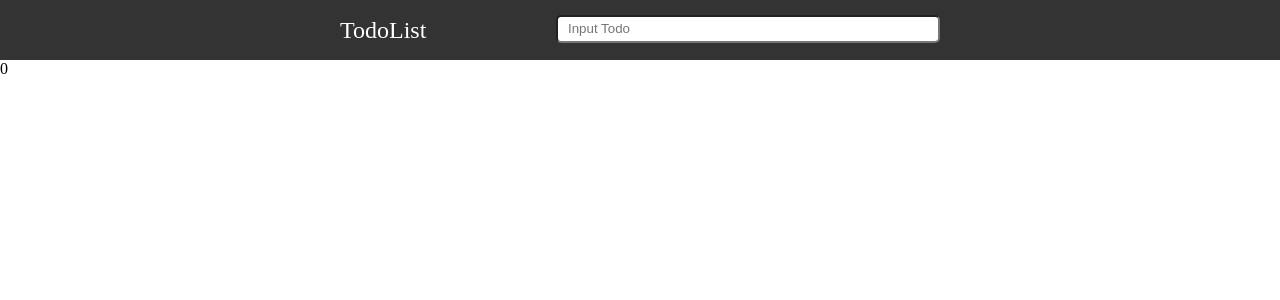
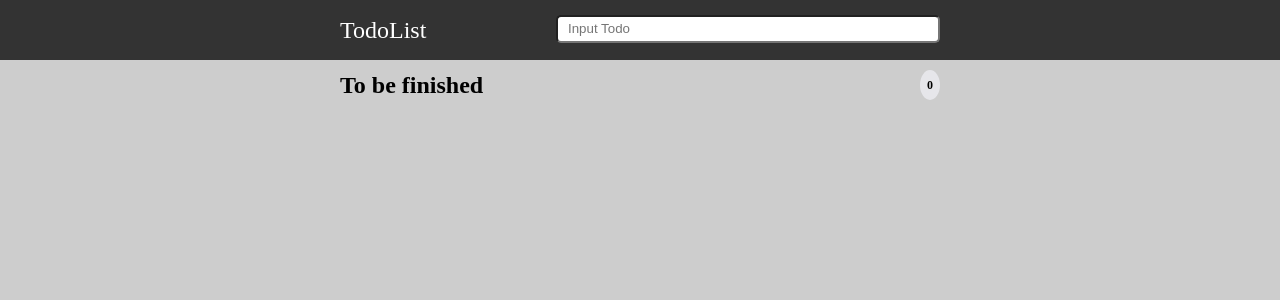
Before and after one commit to luckyleonard/jest-demo, a React app in the folder jest-react/jest-react-demo/: page / in a window 1280 px wide. Shown: the top 300 px of the page. Built offline with nearby package versions, Linux system fonts and the light colour scheme.

Commit message:
💄 style(UndoList) Add style to UndoList

```diff
--- a/jest-react/jest-react-demo/src/containers/TodoList/components/UndoList.jsx
+++ b/jest-react/jest-react-demo/src/containers/TodoList/components/UndoList.jsx
@@ -9,20 +9,30 @@ class UndoList extends Component {
   render() {
     const { list, deleteItem } = this.props;
     return (
-      <div>
-        <div data-test='count'>{list.length}</div>
-        <ul>
+      <div className='undo-list'>
+        <h1 className='undo-list-title'>
+          To be finished
+          <div data-test='count' className='undo-list-count'>
+            {list.length}
+          </div>
+        </h1>
+
+        <ul className='undo-list-content'>
           {list.map((item, index) => {
             return (
-              <li data-test='list-item' key={`${item}-${index}`}>
+              <li
+                className='undo-list-item'
+                data-test='list-item'
+                key={`${item}-${index}`}>
                 {item}
-                <span
+                <div
+                  className='undo-list-delete'
                   data-test='delete-item'
                   onClick={() => {
                     deleteItem(index);
                   }}>
                   X
-                </span>
+                </div>
               </li>
             );
           })}
--- a/jest-react/jest-react-demo/src/containers/TodoList/style.css
+++ b/jest-react/jest-react-demo/src/containers/TodoList/style.css
@@ -1,6 +1,9 @@
 * {
   margin: 0;
   padding: 0;
+}
+body {
+  background: #cdcdcd;
 }
 .header {
   line-height: 60px;
@@ -21,3 +24,47 @@
   line-height: 24px;
   border-radius: 5px;
 }
+.undo-list {
+  margin: 0 auto;
+  width: 600px;
+}
+.undo-list-title {
+  margin: 10px 0;
+  line-height: 30px;
+  font-size: 24px;
+  font-weight: bold;
+}
+.undo-list-count {
+  float: right;
+  width: 20px;
+  height: 30px;
+  line-height: 30px;
+  font-size: 12px;
+  text-align: center;
+  background: #e6e6ea;
+  border-radius: 50%;
+}
+.undo-list-content {
+  list-style-type: none;
+}
+.undo-list-item {
+  line-height: 32px;
+  font-size: 16px;
+  margin-bottom: 10px;
+  background: #fff;
+  border-left: 3px solid #629a9c;
+  text-indent: 10px;
+  border-radius: 3px;
+}
+.undo-list-delete {
+  float: right;
+  margin: 6px 6px 0 0;
+  width: 20px;
+  height: 20px;
+  line-height: 20px;
+  text-align: center;
+  background: #e6e6ea;
+  text-indent: 0;
+  border-radius: 50%;
+  cursor: pointer;
+}
```
